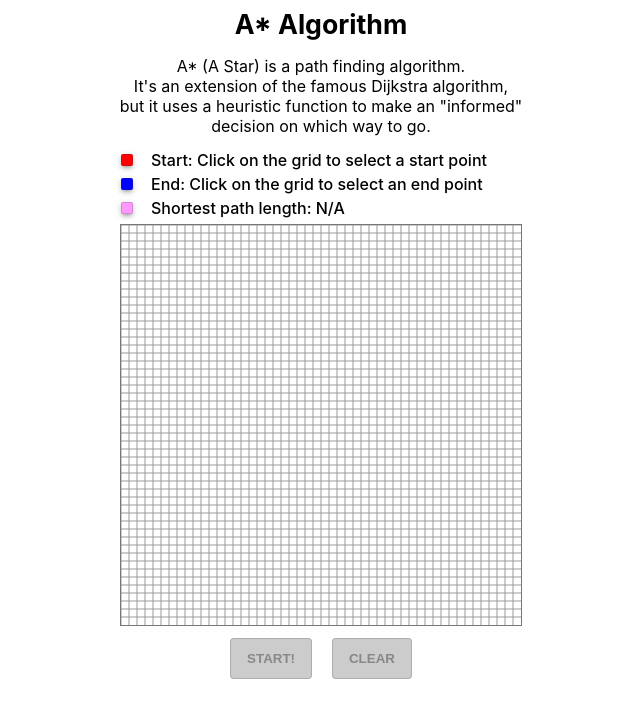
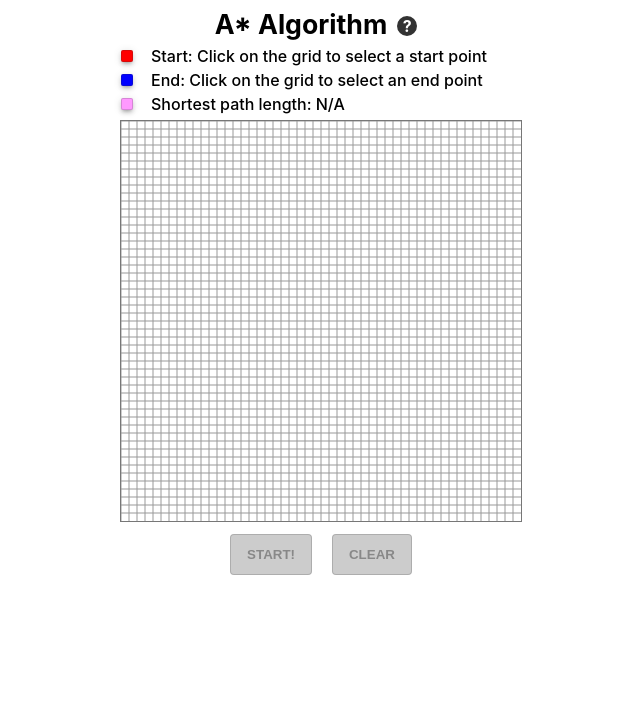
Before and after one commit to pablogarin/astar_nodejs, a React (Create React App) app: page / in a window 1280 px wide. Shown: the top 718 px of the page, without its empty margins (319-959 px from the left). Built offline with nearby package versions, Linux system fonts and the light colour scheme.

Commit message:
fix: changed text to a popover

```diff
--- a/src/App.js
+++ b/src/App.js
@@ -4,6 +4,7 @@ import Heap from './classes/Heap';
 import Button from './styled/Button'
 import ButtonContainer from './styled/ButtonContainer'
 import Label from './styled/Label'
+import {PopOver, PopOverButton} from './styled/PopOver'
 import Title from './styled/Title'
 
 const colors = {
@@ -139,6 +140,7 @@ function App() {
   const [matrix, setMatrix] = useState([]);
   const [isRunning, setIsRunning] = useState(false);
   const [pathLength, setPathLength] = useState(null);
+  const [showPopover, setShowPopover] = useState(false);
   const width = 400;
   const size = 50;
 
@@ -233,11 +235,15 @@ function App() {
 
   return (
     <div className="App">
-      <Title>A* Algorithm</Title>
-      <p style={{display: 'block', textAlign: 'center'}}>A* (A Star) is a path finding algorithm.<br/>
-        It's an extension of the famous Dijkstra algorithm,<br/>
-        but it uses a heuristic function to make an "informed"<br/>
-        decision on which way to go.</p>
+      <Title>
+        A* Algorithm
+        <PopOverButton onClick={() => setShowPopover(!showPopover)}>
+          <PopOver bg={colors.BLACK} color={colors.WHITE} visible={showPopover}>A* (A Star) is a path finding algorithm.<br/>
+          It's an extension of the famous Dijkstra algorithm,<br/>
+          but it uses a heuristic function to make an "informed"<br/>
+          decision on which way to go.</PopOver>
+        </PopOverButton>
+      </Title>
         <Label color={colors.RED}>
           Start:
           {' '}
@@ -259,6 +265,10 @@ function App() {
             ? `${pathLength}`
             : 'N/A'}
         </Label>
+        { endNode && (<Label color={colors.BLACK}>
+          Wall: Click the grid to create walls
+          </Label>)
+        }
       <div>
         <canvas
           ref={canvasRef}
--- /dev/null
+++ b/src/styled/PopOver.js
@@ -0,0 +1,51 @@
+import styled from 'styled-components';
+
+export const PopOver = styled.div`
+  display: ${props => props.visible ? 'block' : 'none'};
+  position: absolute;
+  font-size: 10pt;
+  left: 50%;
+  top: 30px;
+  transform: translateX(-50%);
+  text-align: center;
+  background: ${props => props.bg};
+  color: ${props => props.color};
+  width: 200px;
+  padding: 12px 16px;
+  border-radius: 8px;
+  z-index: 100;
+  box-shadow: rgb(0 0 0 / 20%) 0px 3px 3px -2px, rgb(0 0 0 / 14%) 0px 3px 4px 0px, rgb(0 0 0 / 12%) 0px 1px 8px 0px;
+  &:before {
+    position: absolute;
+    top: -10px;
+    left: 50%;
+    transform: translateX(-50%);
+    content: "";
+    border-bottom: 10px solid ${props => props.bg};
+    border-left: 10px solid transparent;
+    border-right: 10px solid transparent;
+  }
+`
+ export const PopOverButton = styled.div`
+  display: inline-block;
+  cursor: pointer;
+  position: relative;
+  top: 2px;
+  margin: 0 10px;
+  border: 2px solid #333;
+  background: #333;
+  color: #fff;
+  width: 16px;
+  height: 16px;
+  border-radius: 50%;
+  z-index: 100;
+  &:before {
+    font-size: 12pt;
+    display: block;
+    position: absolute;
+    content: "?";
+    top: 50%;
+    left: 50%;
+    transform: translate(-50%, -50%);
+  }
+ `
```
